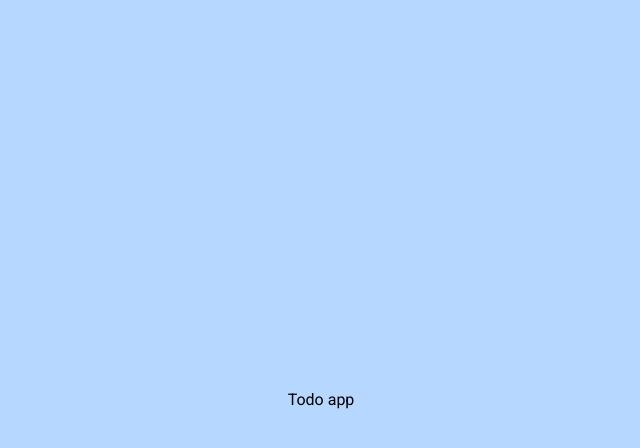
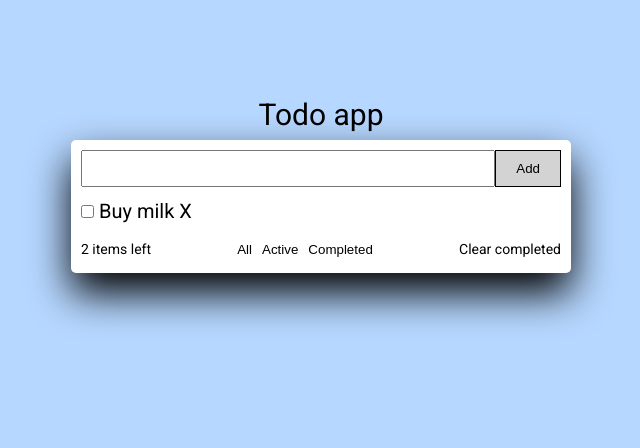
Before and after one commit to YarivGilad/todo-js-start, a website built with Vite: page index.html in a window 1280 px wide. Shown: the whole page, without its empty margins (319-959 px from the left). Built offline with nearby package versions, Linux system fonts and the light colour scheme.

Commit message:
created minimum elements before style

```diff
--- a/index.html
+++ b/index.html
@@ -8,7 +8,38 @@
     <link rel="stylesheet" href="sass/main.scss">
   </head>
   <body>
-    <div id="app">Todo app</div>
+    <div>
+      <div class="wrapper">
+        <h1>Todo app</h1>
+        <div class="content">
+        <form>
+          <input type="text" id="task-input">
+          <button>Add</button>
+        </form>
+        <ul class="todo-list">
+          <li class="todo-item">
+            <input type="checkbox" id="check">
+            <label for="check">Buy milk</label>
+            <span>X</span>
+          </li>
+        </ul>
+        <footer>
+          <span>2 items left</span>
+          <div class="filters-box">
+            <button class="filter-btn">All</button>
+            <button class="filter-btn">Active</button>
+            <button class="filter-btn">Completed</button>
+          </div>
+          <a href="#">Clear completed</a>
+        </footer>
+      </div>
+      </div>
+    </div>
+
+
+
+
+
     <script type="module" src="js/main.js"></script>
   </body>
 </html>
--- a/js/main.js
+++ /dev/null
@@ -1 +0,0 @@
-alert('hello');
--- a/sass/main.scss
+++ b/sass/main.scss
@@ -9,8 +9,78 @@
 */
 body{
   background-color: rgb(182, 215, 255);
+  padding-top: 10rem;
+  @include flex-box($ai:flex-start);
+  .wrapper {
+    display: flex;
+    justify-content: center;
+    align-items: center;
+    flex-direction: column;
+    // width: 50rem;
+    // margin: 0 auto;
+    h1 {
+      margin-bottom: 1rem;
+    }
 
-  @include flex-box(column, center, center);
+    .content {
+      background: white;
+      padding: 1rem;
+      box-shadow: 0rem 2rem 4rem rgba(0,0,0,1);
+      min-width: 50rem;
+      line-height: 2.8rem;
+      font-size: 2rem;
+      font-weight: 400;
+      display: flex;
+      flex-direction: column;
+      border-radius: 5px;
 
+      form {
+        flex: 1;
+        display: flex;
+        #task-input {
+          padding: 0.5rem;
+          flex: 1;
+        }
+        button {
+          padding: 1rem 2rem;
+          background-color: lightgrey;
+          border: 1px black solid;
+        }
+      }
+      .todo-list {
+        margin-top: 1rem;
+      }
+      footer {
+        display: flex;
+        justify-content: row;
+        justify-content: space-between;
+        font-size: 1.4rem;
+        align-items: center;
+        margin-top: 1rem;
+
+        .filters-box {
+          display: flex;
+          gap: 1rem;
+          font-size: 1rem;
+
+          .filter-btn:hover {
+            border: 0.1rem solid cyan;
+            border-radius: 0.3rem;
+            padding: 0.5rem;
+          }
+          .filter-btn:active {
+            border: 0.1rem solid deeppink;
+            border-radius: 0.3rem;
+            padding: 0.5rem;
+          }
+          .filter-btn:focus {
+            border: 0.1rem solid deeppink;
+            border-radius: 0.3rem;
+            padding: 0.5rem;
+          }
+        }
+      }
+    }
+  }
 
 }
```
